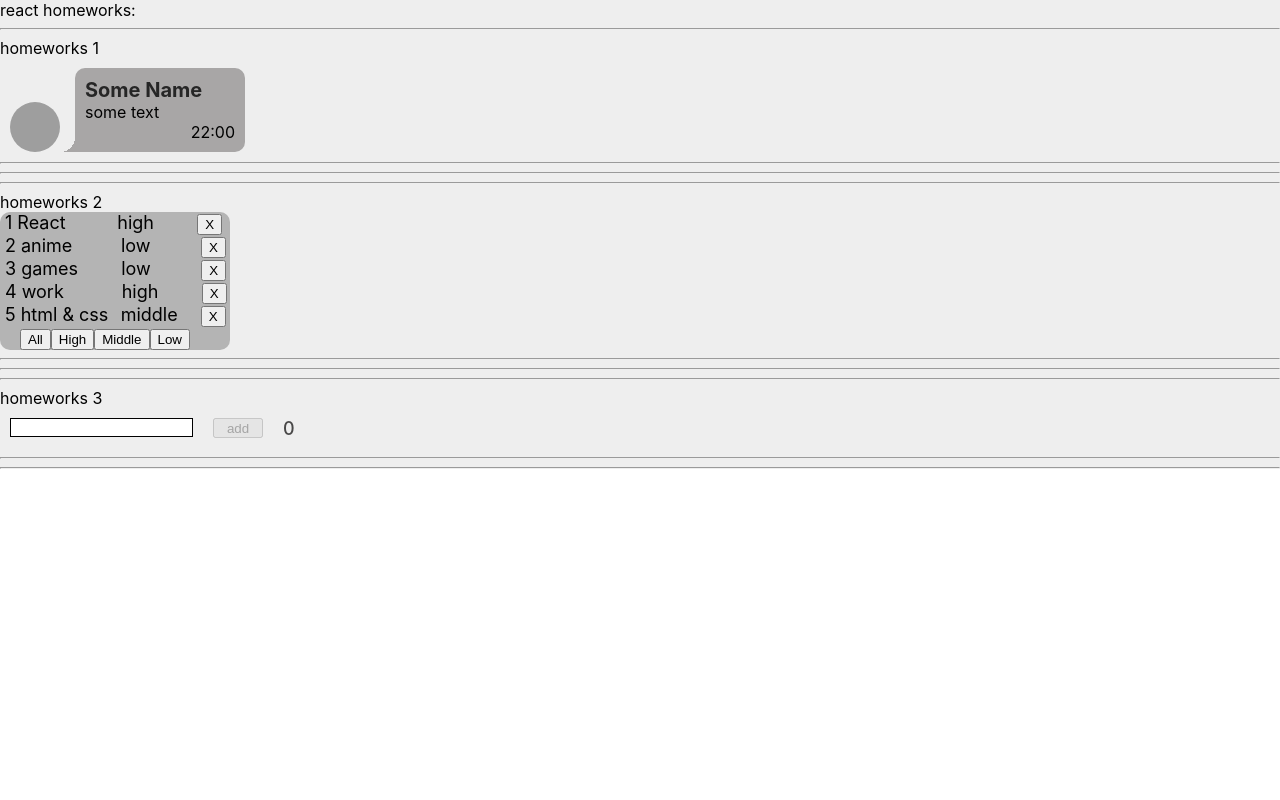
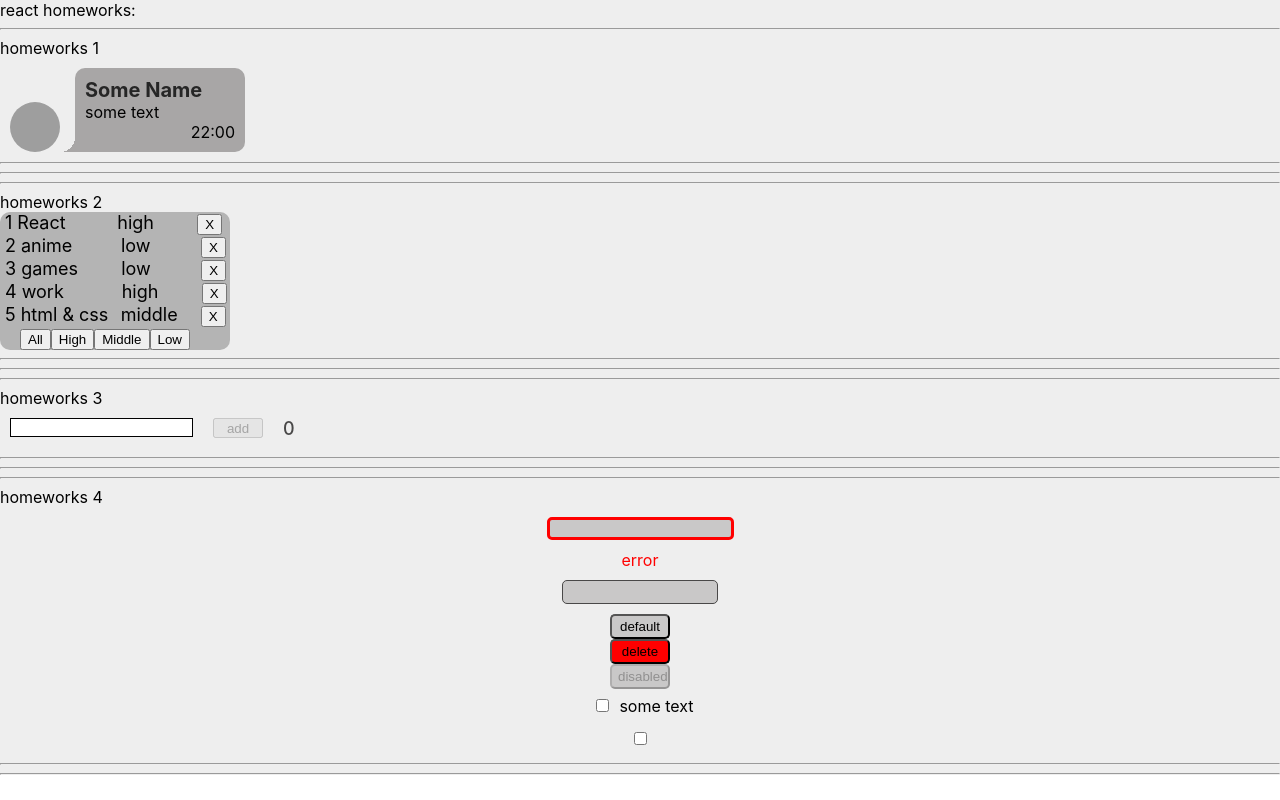
Before and after one commit to MichaelNovickiy/tasks_from_ignat, a React (Create React App) app: page / in a window 1280 px wide. Built offline with nearby package versions, Linux system fonts and the light colour scheme; grey boxes are pictures that could not be loaded.

Commit message:
task third: familiarity with the different components

```diff
--- a/src/p1-main/m1-ui/u1-app/App.tsx
+++ b/src/p1-main/m1-ui/u1-app/App.tsx
@@ -3,6 +3,7 @@ import s from './App.module.css'
 import HW1 from '../../../p2-homeworks/h1/HW1'
 import HW2 from '../../../p2-homeworks/h2/HW2'
 import HW3 from '../../../p2-homeworks/h3/HW3'
+import HW4 from '../../../p2-homeworks/h4/HW4'
 
 function App() {
     return (
@@ -11,7 +12,7 @@ function App() {
             <HW1/>
             <HW2/>
             <HW3/>
-            {/*<HW4/>*/}
+            <HW4/>
             {/*<HW5/>*/}
 
         </div>
--- a/src/p2-homeworks/h4/common/c1-SuperInputText/SuperInputText.module.css
+++ b/src/p2-homeworks/h4/common/c1-SuperInputText/SuperInputText.module.css
@@ -1,10 +1,17 @@
 .superInput {
-
+    background-color: #c9c8c8;
+    border: 1px solid #494848;
+    border-radius: 5px;
+    width: 150px;
+    height: 20px;
+    font-family: serif;
+    font-weight: 500;
 }
 
 .errorInput {
-    border: 3px solid lime;
-    background: red;
+    border: 3px solid red;
+    background-color: #c9c8c8;
+    border-radius: 5px;
 }
 
 .error {
--- a/src/p2-homeworks/h4/common/c1-SuperInputText/SuperInputText.tsx
+++ b/src/p2-homeworks/h4/common/c1-SuperInputText/SuperInputText.tsx
@@ -39,7 +39,7 @@ const SuperInputText: React.FC<SuperInputTextPropsType> = (
     }
 
     const finalSpanClassName = `${s.error} ${spanClassName ? spanClassName : ''}`
-    const finalInputClassName = `${s.errorInput} ${className}` // need to fix with (?:) and s.superInput
+    const finalInputClassName = error ? s.errorInput : s.superInput // need to fix with (?:) and s.superInput
 
     return (
         <>
--- a/src/p2-homeworks/h4/common/c2-SuperButton/SuperButton.module.css
+++ b/src/p2-homeworks/h4/common/c2-SuperButton/SuperButton.module.css
@@ -1,7 +1,13 @@
 .default {
-
+    width: 60px;
+    height: 25px;
+    background-color: #c9c8c8;
+    border-radius: 5px;
 }
 
 .red {
     background: red;
+    width: 60px;
+    height: 25px;
+    border-radius: 5px;
 }
```
